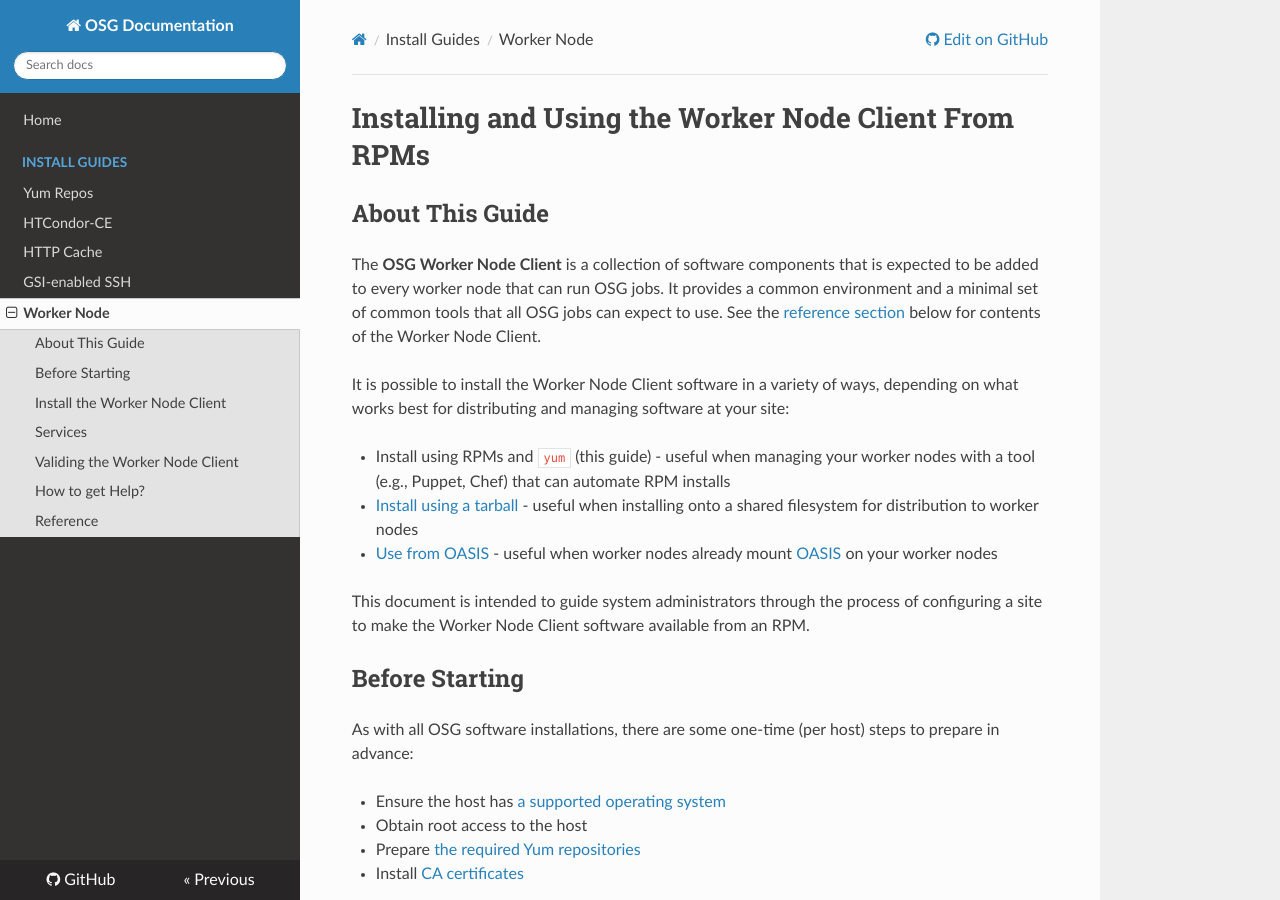
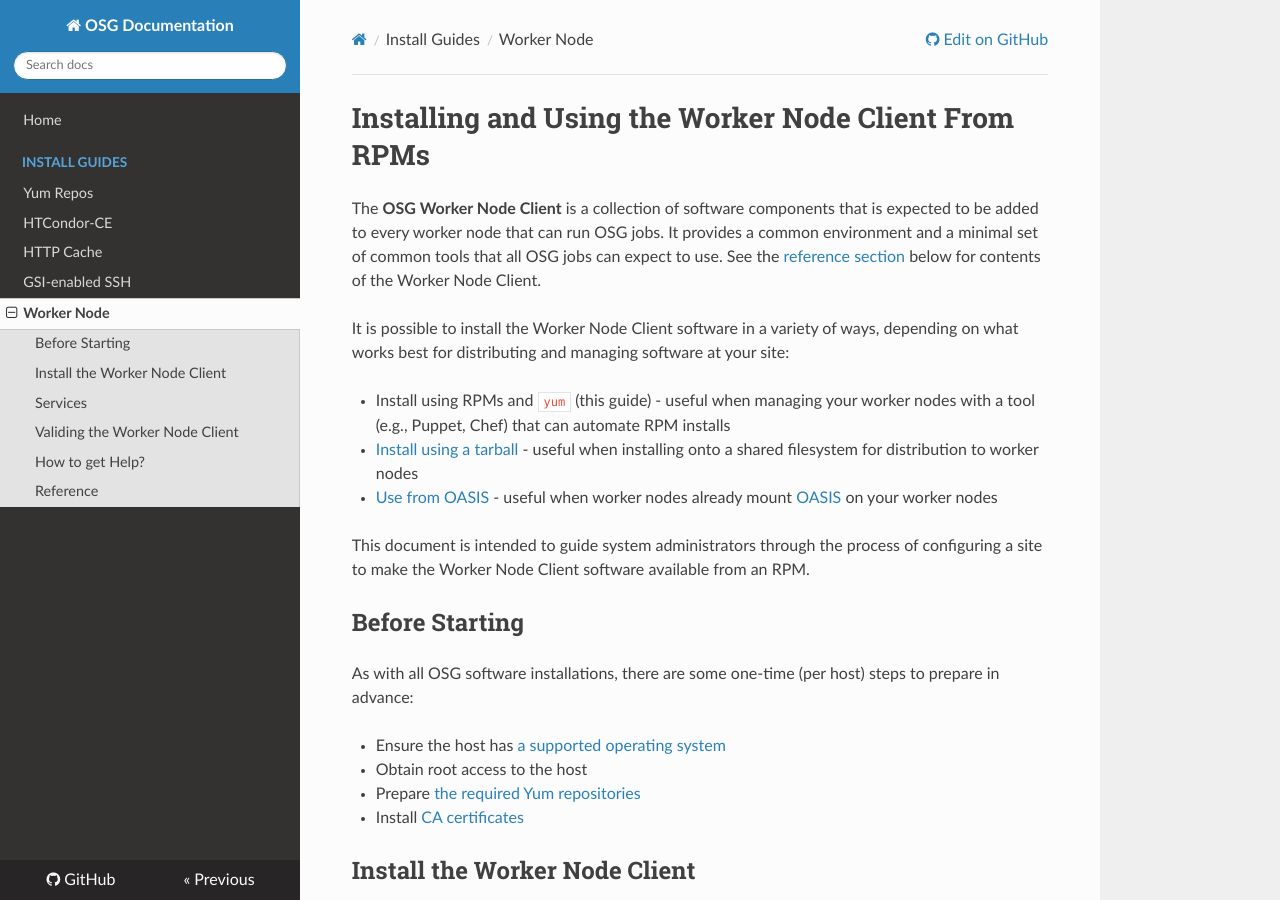
Before and after one commit to osg-htc/docs, an MkDocs documentation site: the page built from docs/Other/wn.md, in a window 1280 px wide and 900 px high. Built offline with MkDocs 1.6.1, drawn with Linux system fonts in a browser that asks for light colours; nearby versions of some CDN libraries; old or Windows-style settings are respelled for this version of MkDocs.

Commit message:
Remove pointless header.

```diff
--- a/docs/Other/wn.md
+++ b/docs/Other/wn.md
@@ -1,8 +1,5 @@
 Installing and Using the Worker Node Client From RPMs
 =====================================================
-
-About This Guide
-----------------
 
 The **OSG Worker Node Client** is a collection of software components that is expected to be added to every worker node that can run OSG jobs. It provides a common environment and a minimal set of common tools that all OSG jobs can expect to use. See the [reference section](#reference) below for contents of the Worker Node Client.
 
```
